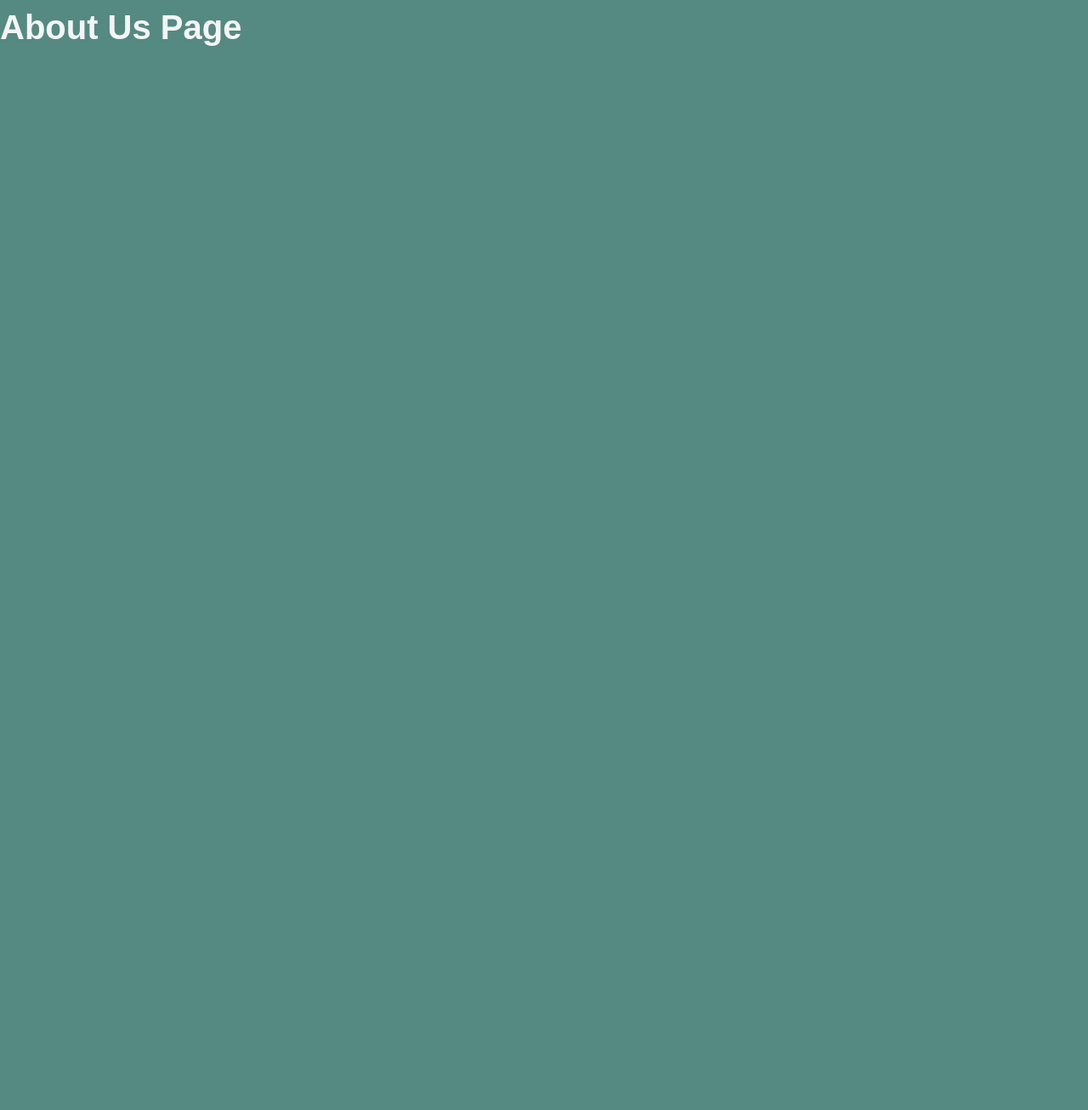
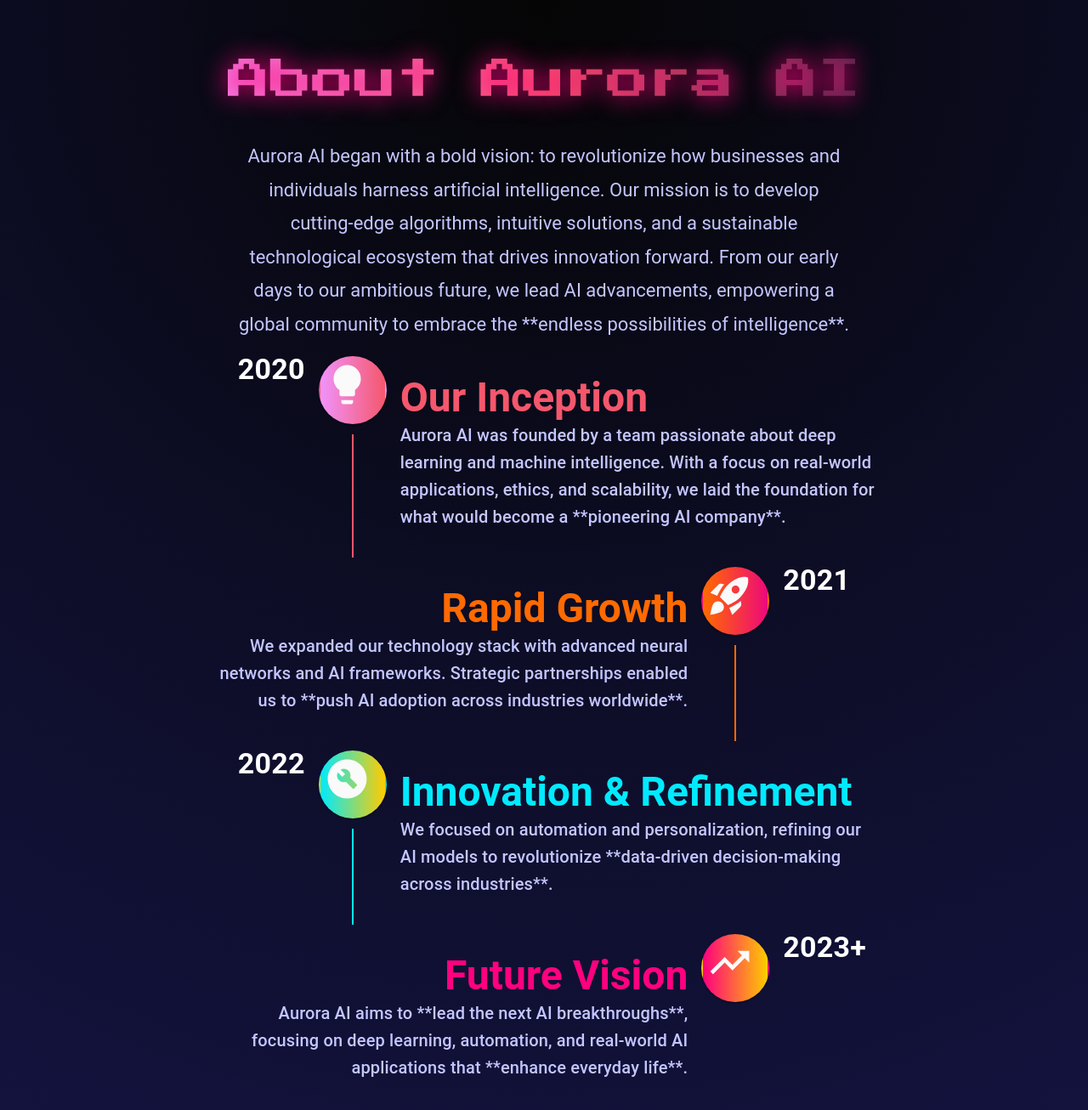
Before and after one commit to elab-development/internet-tehnologije-2024-projekat-chatbot_app_20190358_20190388, a React (Create React App) app in the folder chatbot-frontend/: page /about in a window 1280 px wide. Shown: the top 1306 px of the page at 85% size. Before the commit the page ends 800 px from the top, so only its background shows below. Built offline with nearby package versions, Linux system fonts and the light colour scheme; a web font is replaced by a local one.

Commit message:
AboutUs stranica implementirana

```diff
--- a/chatbot-frontend/package.json
+++ b/chatbot-frontend/package.json
@@ -6,6 +6,7 @@
     "@emotion/react": "^11.14.0",
     "@emotion/styled": "^11.14.0",
     "@mui/icons-material": "^6.4.5",
+    "@mui/lab": "^6.0.0-beta.28",
     "@mui/material": "^6.4.5",
     "@testing-library/dom": "^10.4.0",
     "@testing-library/jest-dom": "^6.6.3",
--- a/chatbot-frontend/src/App.js
+++ b/chatbot-frontend/src/App.js
@@ -9,6 +9,7 @@ import {
 import Login from "./pages/Login";
 import Register from "./pages/Register";
 import Homepage from "./pages/Home";
+import AboutUs from "./pages/AboutUs";
 import Navbar from "./components/Navbar";
 import Footer from "./components/Footer";
 import React, { useState, useEffect } from "react";
@@ -68,9 +69,9 @@ const AppContent = ({ userData, setUserData }) => {
       {showNavbar && <Navbar user={userData} onLogout={handleLogout} />}
       <Routes>
         <Route path="/" element={<Login setUserData={setUserData} />} />
-        <Route path="/register" element={<Register />} />
-        <Route path="/home" element={<Homepage />} />
-        <Route path="/about" element={<h1>About Us Page</h1>} />
+        <Route path="/register" element={<Register/>} />
+        <Route path="/home" element={<Homepage/>} />
+        <Route path="/about" element={<AboutUs/>} />
         <Route path="/chat" element={<h1>Chat Page</h1>} />
         <Route
           path="/subscription"
--- /dev/null
+++ b/chatbot-frontend/src/pages/AboutUs.jsx
@@ -0,0 +1,231 @@
+import React, { useState, useEffect } from "react";
+import { Box, Container, Typography } from "@mui/material";
+import {
+  Timeline,
+  TimelineItem,
+  TimelineSeparator,
+  TimelineConnector,
+  TimelineContent,
+  TimelineOppositeContent,
+  TimelineDot,
+} from "@mui/lab";
+import {
+  Lightbulb,
+  RocketLaunch,
+  BuildCircle,
+  TrendingUp,
+} from "@mui/icons-material";
+
+const AboutUs = () => {
+  const [displayedText, setDisplayedText] = useState("");
+  const fullText = "About Aurora AI";
+
+  useEffect(() => {
+    let index = 0;
+    const interval = setInterval(() => {
+      setDisplayedText(fullText.substring(0, index));
+      index++;
+
+      if (index > fullText.length) {
+        clearInterval(interval);
+      }
+    }, 80);
+
+    return () => clearInterval(interval);
+  }, []);
+
+  return (
+    <Box
+      sx={{
+        minHeight: "100vh",
+        background: "radial-gradient(circle at top, #050505, #0d0d26, #131340)",
+        color: "white",
+        textAlign: "center",
+        py: 8,
+        px: 3,
+      }}
+    >
+      <Container maxWidth="md">
+        {/* Typewriter Animated Title */}
+        <Typography
+          variant="h2"
+          sx={{
+            fontFamily: "'Press Start 2P', cursive",
+            fontSize: { xs: "32px", md: "50px" },
+            background: "linear-gradient(90deg, #f093fb, #f5576c, #24243e)",
+            WebkitBackgroundClip: "text",
+            WebkitTextFillColor: "transparent",
+            mb: 5,
+            textShadow: "0px 0px 30px rgba(255, 0, 127, 1)",
+          }}
+        >
+          {displayedText}
+        </Typography>
+
+        {/* Introductory Text */}
+        <Typography
+          variant="h5"
+          sx={{
+            fontSize: { xs: "18px", md: "22px" },
+            color: "#c4c6ff",
+            lineHeight: 1.8,
+            mb: 8,
+            maxWidth: "85%",
+            margin: "0 auto",
+          }}
+        >
+          Aurora AI began with a bold vision: to revolutionize how businesses and individuals
+          harness artificial intelligence. Our mission is to develop cutting-edge algorithms,
+          intuitive solutions, and a sustainable technological ecosystem that drives innovation forward.
+          From our early days to our ambitious future, we lead AI advancements, empowering a global community
+          to embrace the **endless possibilities of intelligence**.
+        </Typography>
+
+        {/* Timeline */}
+        <Timeline position="alternate">
+          {/* Timeline Item 1 - Inception */}
+          <TimelineItem>
+            <TimelineOppositeContent sx={{ color: "white", flex: 0.2 }}>
+              <Typography variant="h4" sx={{ fontWeight: "bold" }}>
+                2020
+              </Typography>
+            </TimelineOppositeContent>
+            <TimelineSeparator>
+              <TimelineDot
+                sx={{
+                  background: "linear-gradient(90deg, #f093fb, #f5576c)",
+                  cursor: "pointer",
+                  width: "80px",
+                  height: "80px",
+                  "&:hover": {
+                    transform: "scale(1.3)",
+                    boxShadow: "0 0 25px #f5576c",
+                  },
+                }}
+              >
+                <Lightbulb sx={{ fontSize: 55 }} />
+              </TimelineDot>
+              <TimelineConnector sx={{ backgroundColor: "#f5576c", height: "80px" }} />
+            </TimelineSeparator>
+            <TimelineContent sx={{ py: 4 }}>
+              <Typography variant="h3" sx={{ color: "#f5576c", fontWeight: "bold" }}>
+                Our Inception
+              </Typography>
+              <Typography variant="h6" sx={{ color: "#c4c6ff" }}>
+                Aurora AI was founded by a team passionate about deep learning and machine intelligence.
+                With a focus on real-world applications, ethics, and scalability, we laid the foundation
+                for what would become a **pioneering AI company**.
+              </Typography>
+            </TimelineContent>
+          </TimelineItem>
+
+          {/* Timeline Item 2 - Growth */}
+          <TimelineItem>
+            <TimelineOppositeContent sx={{ color: "white", flex: 0.2 }}>
+              <Typography variant="h4" sx={{ fontWeight: "bold" }}>
+                2021
+              </Typography>
+            </TimelineOppositeContent>
+            <TimelineSeparator>
+              <TimelineDot
+                sx={{
+                  background: "linear-gradient(90deg, #ff6a00, #ee0979)",
+                  cursor: "pointer",
+                  width: "80px",
+                  height: "80px",
+                  "&:hover": {
+                    transform: "scale(1.3)",
+                    boxShadow: "0 0 25px #ff6a00",
+                  },
+                }}
+              >
+                <RocketLaunch sx={{ fontSize: 55 }} />
+              </TimelineDot>
+              <TimelineConnector sx={{ backgroundColor: "#ff6a00", height: "80px" }} />
+            </TimelineSeparator>
+            <TimelineContent sx={{ py: 4 }}>
+              <Typography variant="h3" sx={{ color: "#ff6a00", fontWeight: "bold" }}>
+                Rapid Growth
+              </Typography>
+              <Typography variant="h6" sx={{ color: "#c4c6ff" }}>
+                We expanded our technology stack with advanced neural networks and AI frameworks.
+                Strategic partnerships enabled us to **push AI adoption across industries worldwide**.
+              </Typography>
+            </TimelineContent>
+          </TimelineItem>
+
+          {/* Timeline Item 3 - Innovation */}
+          <TimelineItem>
+            <TimelineOppositeContent sx={{ color: "white", flex: 0.2 }}>
+              <Typography variant="h4" sx={{ fontWeight: "bold" }}>
+                2022
+              </Typography>
+            </TimelineOppositeContent>
+            <TimelineSeparator>
+              <TimelineDot
+                sx={{
+                  background: "linear-gradient(90deg, #00eaff, #ffcc00)",
+                  cursor: "pointer",
+                  width: "80px",
+                  height: "80px",
+                  "&:hover": {
+                    transform: "scale(1.3)",
+                    boxShadow: "0 0 25px #00eaff",
+                  },
+                }}
+              >
+                <BuildCircle sx={{ fontSize: 55 }} />
+              </TimelineDot>
+              <TimelineConnector sx={{ backgroundColor: "#00eaff", height: "80px" }} />
+            </TimelineSeparator>
+            <TimelineContent sx={{ py: 4 }}>
+              <Typography variant="h3" sx={{ color: "#00eaff", fontWeight: "bold" }}>
+                Innovation & Refinement
+              </Typography>
+              <Typography variant="h6" sx={{ color: "#c4c6ff" }}>
+                We focused on automation and personalization, refining our AI models to revolutionize
+                **data-driven decision-making across industries**.
+              </Typography>
+            </TimelineContent>
+          </TimelineItem>
+
+          {/* Timeline Item 4 - Future Vision */}
+          <TimelineItem>
+            <TimelineOppositeContent sx={{ color: "white", flex: 0.2 }}>
+              <Typography variant="h4" sx={{ fontWeight: "bold" }}>
+                2023+
+              </Typography>
+            </TimelineOppositeContent>
+            <TimelineSeparator>
+              <TimelineDot
+                sx={{
+                  background: "linear-gradient(90deg, #ff007f, #ffcc00)",
+                  cursor: "pointer",
+                  width: "80px",
+                  height: "80px",
+                  "&:hover": {
+                    transform: "scale(1.3)",
+                    boxShadow: "0 0 25px #ff007f",
+                  },
+                }}
+              >
+                <TrendingUp sx={{ fontSize: 55 }} />
+              </TimelineDot>
+            </TimelineSeparator>
+            <TimelineContent sx={{ py: 4 }}>
+              <Typography variant="h3" sx={{ color: "#ff007f", fontWeight: "bold" }}>
+                Future Vision
+              </Typography>
+              <Typography variant="h6" sx={{ color: "#c4c6ff" }}>
+                Aurora AI aims to **lead the next AI breakthroughs**, focusing on deep learning, automation,
+                and real-world AI applications that **enhance everyday life**.
+              </Typography>
+            </TimelineContent>
+          </TimelineItem>
+        </Timeline>
+      </Container>
+    </Box>
+  );
+};
+
+export default AboutUs;
--- a/chatbot-frontend/src/pages/Home.jsx
+++ b/chatbot-frontend/src/pages/Home.jsx
@@ -42,7 +42,7 @@ const HomePage = () => {
           variant="h3"
           sx={{
             fontFamily: "'Press Start 2P', cursive",
-            fontSize: { xs: "20px", md: "36px" },
+            fontSize: { xs: "32px", md: "50px" },
             textShadow: "0px 0px 25px rgba(255, 0, 127, 1)",
             background: "linear-gradient(90deg, #ff007f, #ffcc00, #00eaff)",
             WebkitBackgroundClip: "text",
```
Also changed, not shown: 1 other file (tests, documents, lock files or other folders).
